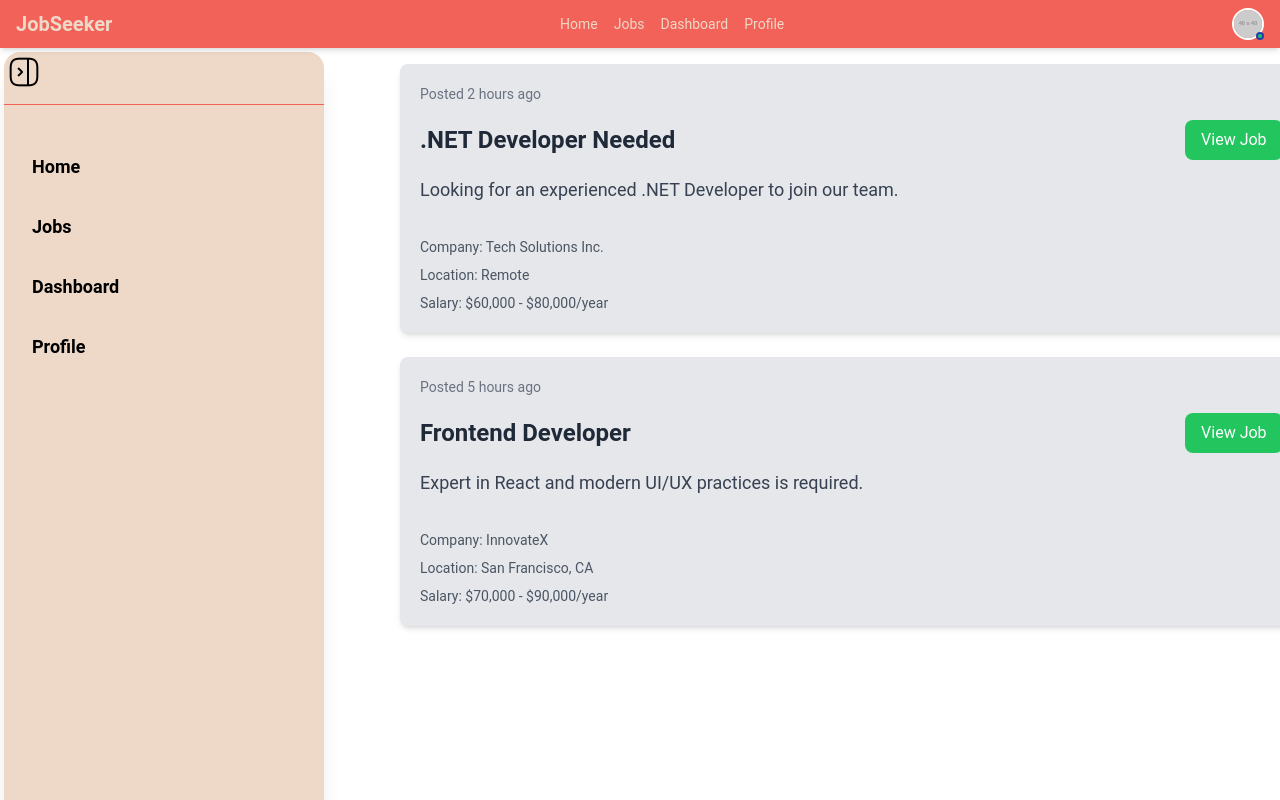
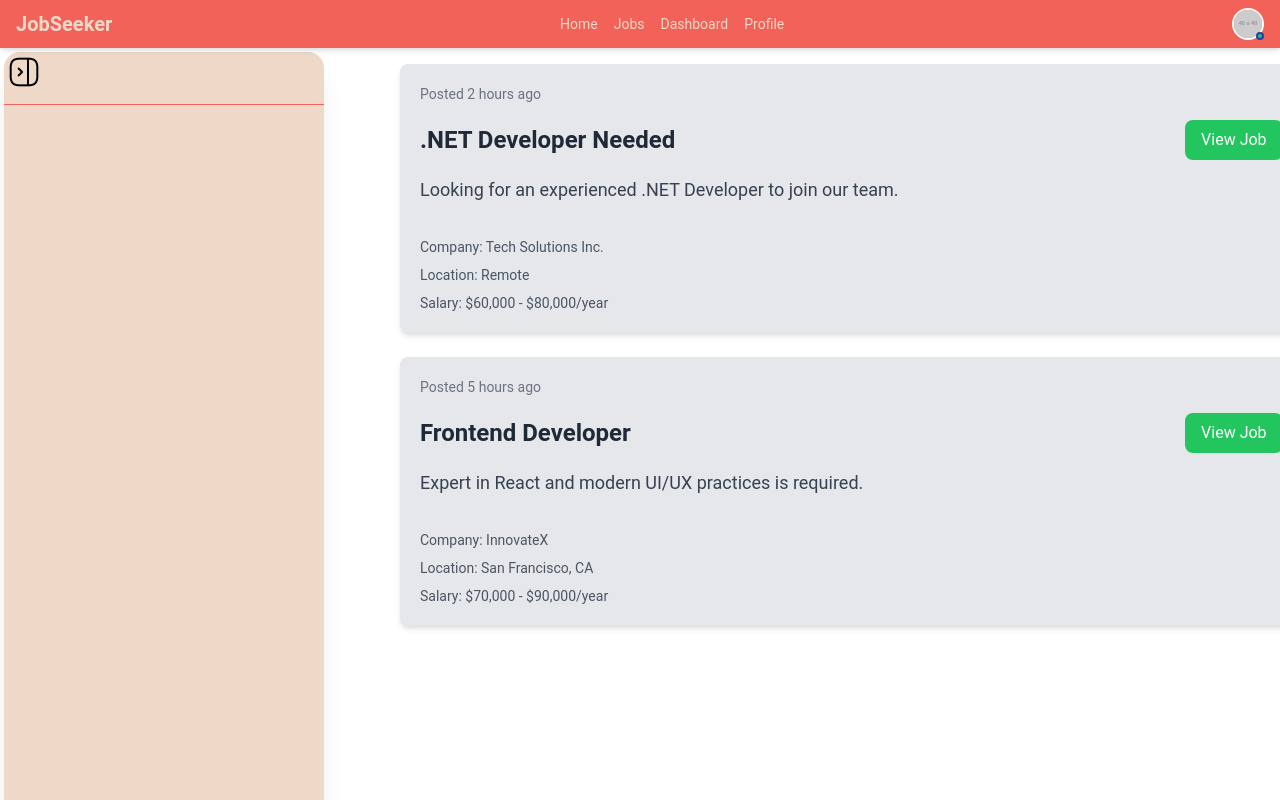
Before and after one commit to lihazinoob/Job_Recommendation_System, a React (Vite) app: page / in a window 1280 px wide. Shown: the top 800 px of the page. Built offline with nearby package versions, Linux system fonts and the light colour scheme.

Commit message:
The selected jobs are shown in the shorlisted section

```diff
--- a/src/Components/JobSeeker/JobsSection/JobCard.jsx
+++ b/src/Components/JobSeeker/JobsSection/JobCard.jsx
@@ -1,6 +1,6 @@
 import React from "react";
 
-const JobCard = ({ postedTime, title, description, company, location, salary }) => {
+const JobCard = ({ postedTime, title, description, company, location, salary,onShortListed }) => {
   return (
     <>
       <div className="bg-gray-200 rounded-lg p-5 shadow-md ">
@@ -10,7 +10,9 @@ const JobCard = ({ postedTime, title, description, company, location, salary })
 
           <div className="flex items-center justify-between">
             <h1 className="text-2xl font-bold text-gray-800">{title}</h1>
-            <button className="bg-green-500 text-white px-4 py-2 rounded-lg hover:bg-green-600">
+            <button className="bg-green-500 text-white px-4 py-2 rounded-lg hover:bg-green-600"
+              onClick={onShortListed}
+            >
               View Job
             </button>
           </div>
--- a/src/Components/JobSeeker/JobsSection/MainBody.jsx
+++ b/src/Components/JobSeeker/JobsSection/MainBody.jsx
@@ -1,7 +1,7 @@
 import React from "react";
 import JobCard from "./JobCard";
 
-const MainBody = () => {
+const MainBody = ({addToShortListedJobs}) => {
   const jobs = [
     {
       postedTime: "Posted 2 hours ago",
@@ -35,6 +35,7 @@ const MainBody = () => {
           company={job.company}
           location={job.location}
           salary={job.salary}
+          onShortListed = {() => addToShortListedJobs(job.title)}
         />
       ))}
     </div>
--- a/src/Components/JobSeeker/JobsSection/MainLayout.jsx
+++ b/src/Components/JobSeeker/JobsSection/MainLayout.jsx
@@ -1,17 +1,24 @@
-import React from "react";
+import React, { useState } from "react";
 import TopMenuBar from "./TopMenuBar";
 import SideBar from "./SideBar";
 import MainBody from "./MainBody";
 // import "font-awesome/css/font-awesome.min.css";
 const MainLayout = () => {
+  const [shortListedJobs,setShortListedJobs] = useState([]);
+
+
+  const addToShortListedJobs = (jobTitle) =>{
+    setShortListedJobs([...shortListedJobs,jobTitle]);
+    // console.log("Job Title: ",jobTitle);
+  }
   return (
     <>
 
       <TopMenuBar/>
       {/* Sidebar and MainBody Component will be side by side */}
       <div className="flex h-screen">
-        <SideBar/>
-        <MainBody/>
+        <SideBar shortListedJobs={shortListedJobs}/>
+        <MainBody addToShortListedJobs = {addToShortListedJobs}/>
       </div>
     </>
   );
--- a/src/Components/JobSeeker/JobsSection/SideBar.jsx
+++ b/src/Components/JobSeeker/JobsSection/SideBar.jsx
@@ -2,7 +2,7 @@
 import React, { useState } from "react";
 
 // import SideBarImage from
-const SideBar = () => {
+const SideBar = ({shortListedJobs}) => {
   const [isOpen, setIsOpen] = useState(true);
   const buttonclick = () => {
     // setIsOpen(!isOpen);
@@ -33,30 +33,14 @@ const SideBar = () => {
             isOpen ? "opacity-100" : "opacity-0"
           }`}
         >
-          <a
-            href="#home"
-            className="text-lg font-semibold py-2 px-3 rounded-lg transition-all ease-in-out duration-500 hover:bg-black hover:text-white"
-          >
-            Home
-          </a>
-          <a
-            href="#jobs"
-            className="text-lg font-semibold py-2 px-3 rounded-lg transition-all ease-in-out duration-500 hover:bg-black hover:text-white"
-          >
-            Jobs
-          </a>
-          <a
-            href="#dashboard"
-            className="text-lg font-semibold py-2 px-3 rounded-lg transition-all ease-in-out duration-500 hover:bg-black hover:text-white"
-          >
-            Dashboard
-          </a>
-          <a
-            href="#profile"
-            className="text-lg font-semibold py-2 px-3 rounded-lg transition-all ease-in-out duration-500 hover:bg-black hover:text-white"
-          >
-            Profile
-          </a>
+          {shortListedJobs.map((job, index) => (
+            <div key={index} className="text-black">
+              <h1>{job}</h1>
+            </div>
+          ))}
+
+
+
         </nav>
       </div>
     </>
```
